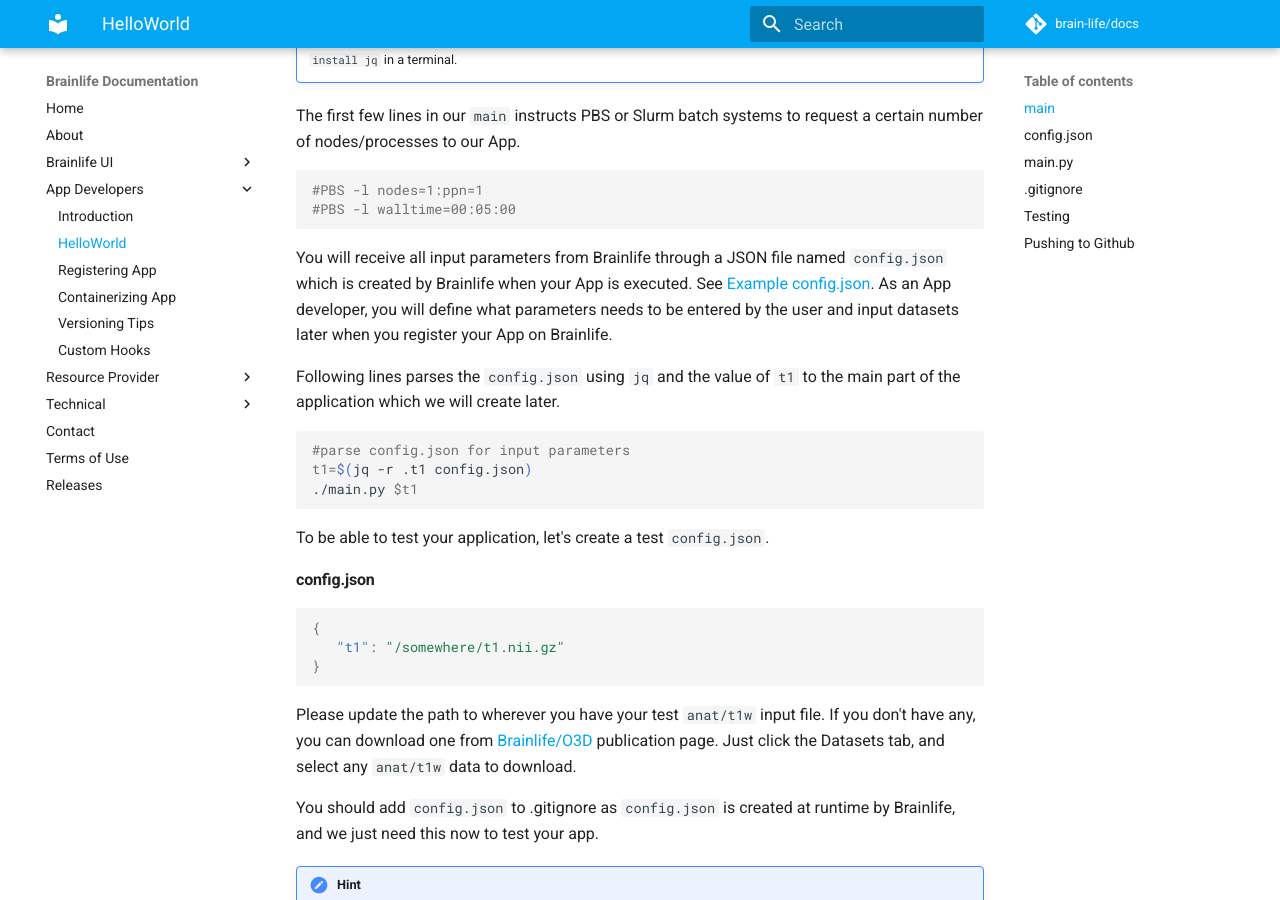
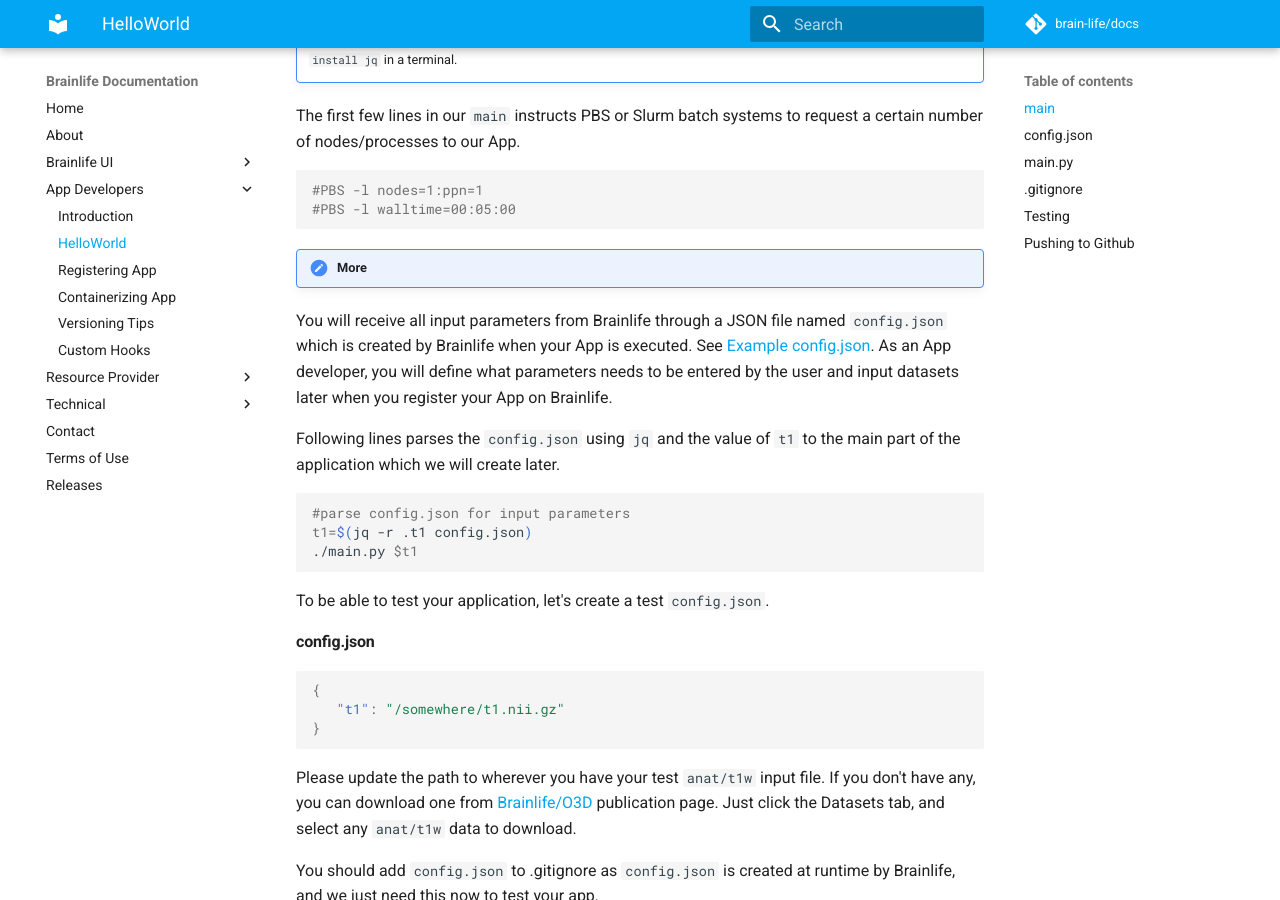
Before and after one commit to brainlife/docs, an MkDocs documentation site: the page built from docs/apps/helloworld.md, in a window 1280 px wide and 900 px high, scrolled down 1496 px. Built offline with MkDocs 1.6.1 and Material for MkDocs 9.7.7, drawn with Linux system fonts in a browser that asks for light colours; comment, search, counter and statistics services are not loaded; old or Windows-style settings are respelled for this version of MkDocs.

Commit message:
Update helloworld.md

````diff
--- a/docs/apps/helloworld.md
+++ b/docs/apps/helloworld.md
@@ -54,6 +54,7 @@
 #PBS -l walltime=00:05:00
 ```
 
+!!! More information
 You will receive all input parameters from Brainlife through a JSON file named `config.json` which is created by Brainlife when your App is executed. See [Example config.json](https://github.com/brain-life/app-dtiinit/blob/master/config.json.sample). As an App developer, you will define what parameters needs to be entered by the user and input datasets later when you register your App on Brainlife.
 
 Following lines parses the `config.json` using `jq` and the value of `t1` to the main part of the application which we will create later.
````
